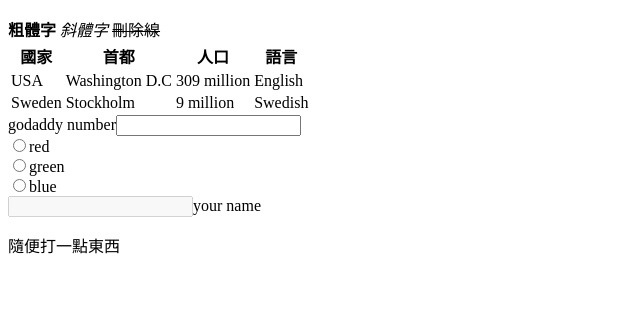
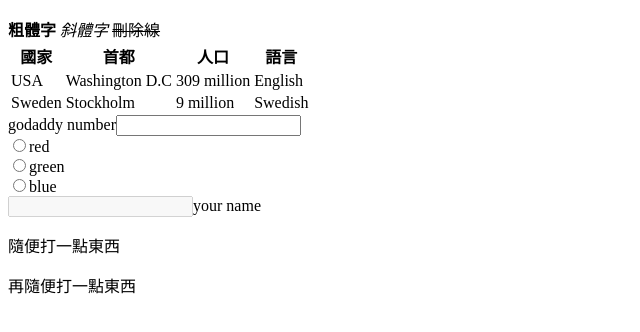
Before and after one commit to zaza-Tsai/zaza-Tsai.github.io, a plain HTML site: page index.html in a window 1280 px wide. Shown: the part 110-442 px from the top of the page, without its empty margins (0-640 px from the left). Drawn offline with Linux system fonts and the light colour scheme.

Commit message:
再追加文字

```diff
--- a/index.html
+++ b/index.html
@@ -45,5 +45,6 @@
   <input type="radio" name="color" value="blue">blue<br>
   <input type="text" name="neme" id="" disabled>your name
   <p>隨便打一點東西</p>
+  <p>再隨便打一點東西</p>
 </body>
 </html>
```
